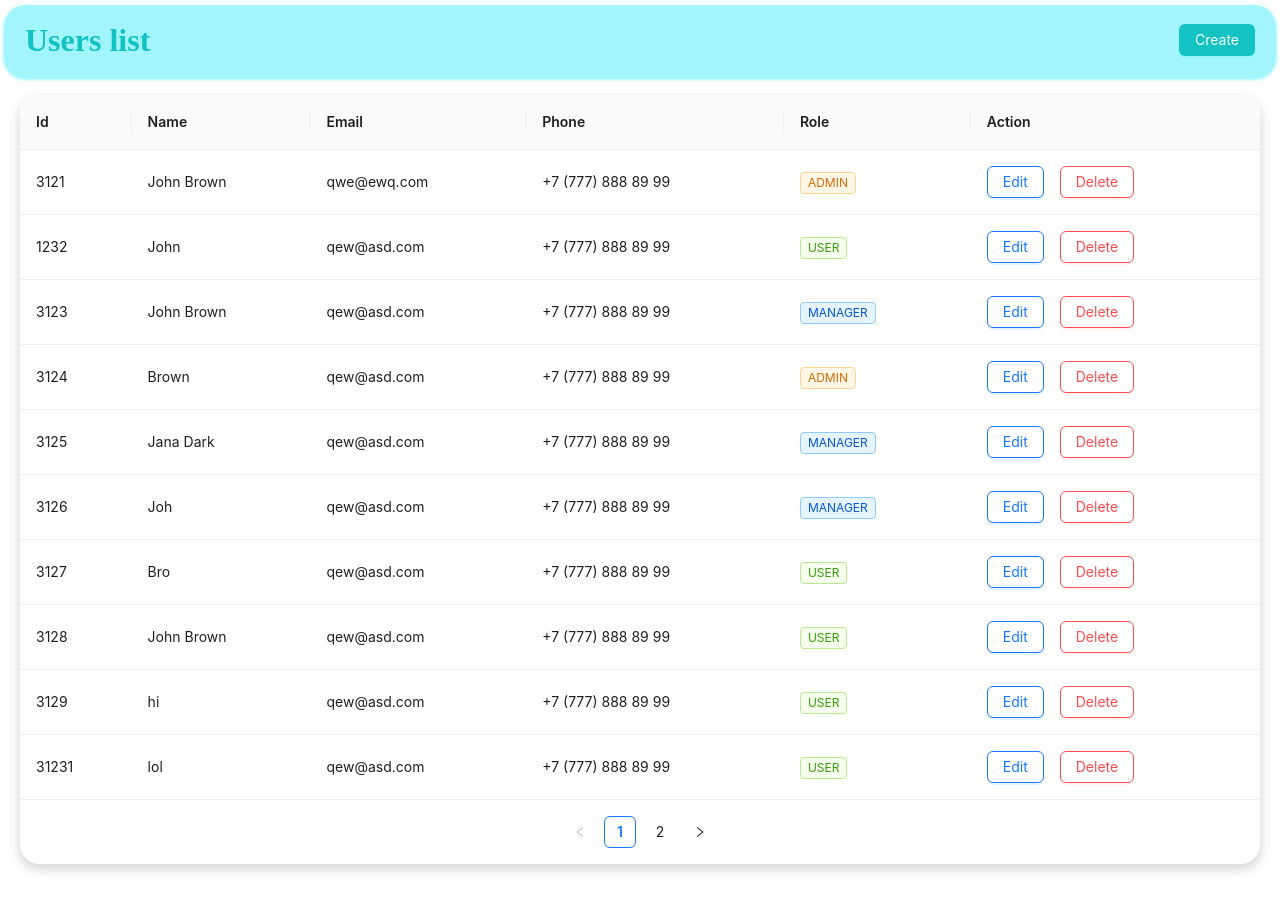
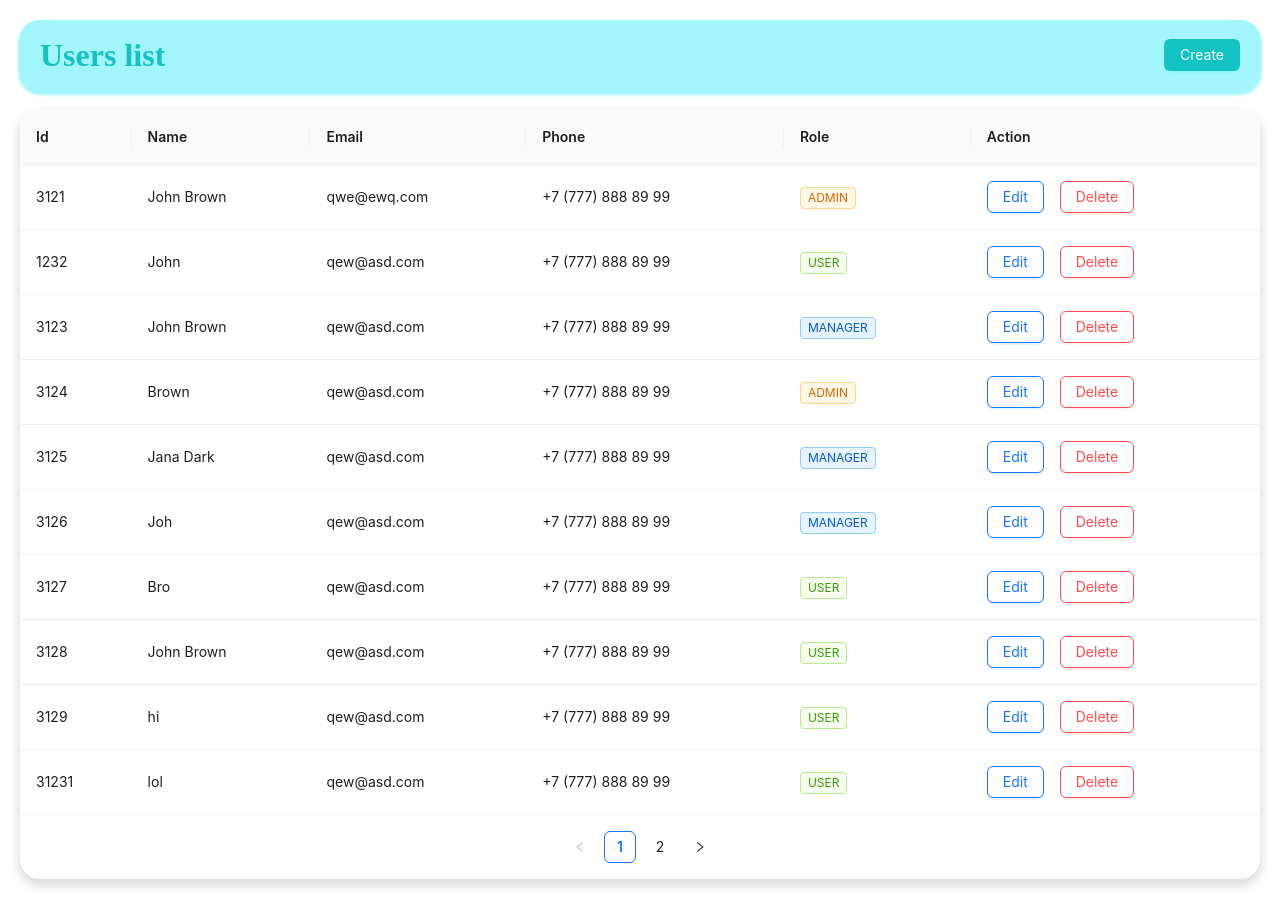
Before and after one commit to temirhanb/users-list, a React (Vite) app: page / in a window 1280 px wide. Built offline with nearby package versions, Linux system fonts and the light colour scheme.

Commit message:
- fix margin

```diff
--- a/src/shared/styles/headers.scss
+++ b/src/shared/styles/headers.scss
@@ -9,7 +9,7 @@ $cyan-dark: #13c2c2;
   flex-grow: 1;
   background: $cyan;
   border-radius: 20px;
-  margin: 5px;
+  margin: 20px;
   box-shadow: 0px 3px 3px 2px $cyan;
 
   h1 {
```
